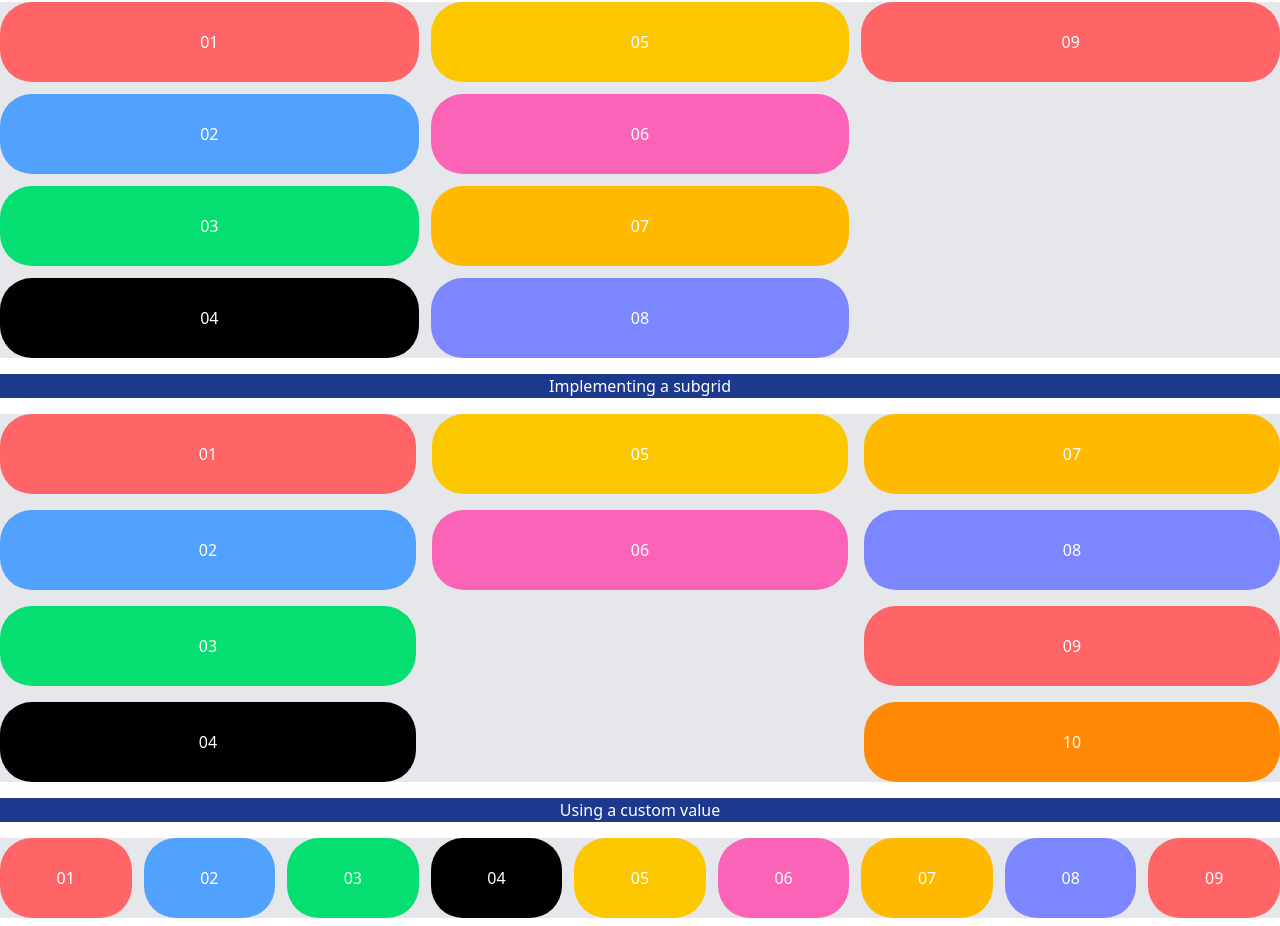
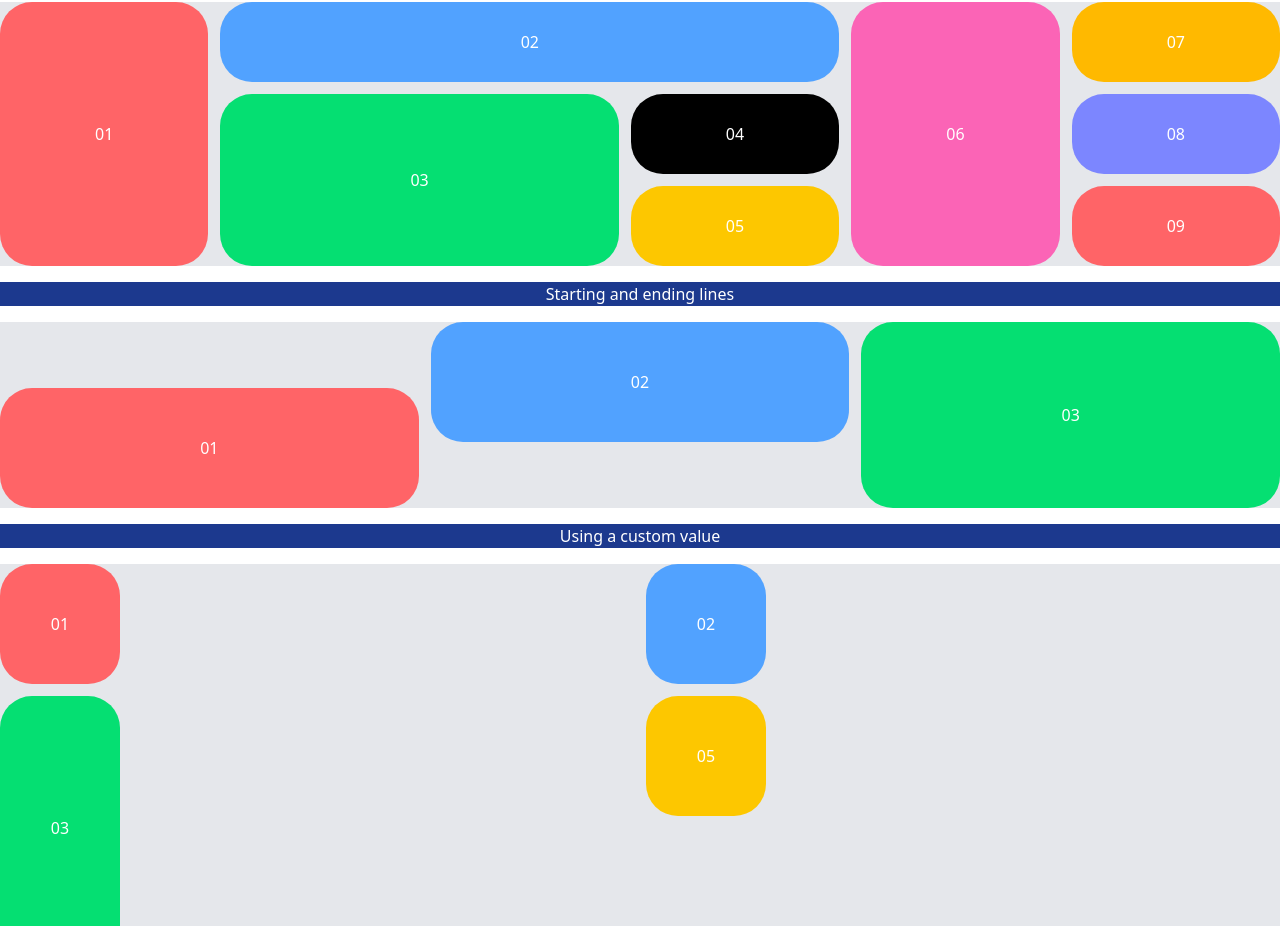
Before and after one commit to AmirTaki/tailwind-toturial-react-vite, a React (Vite) app: page / in a window 1280 px wide. Shown: the part 94-1020 px from the top of the page. Built offline with nearby package versions, Linux system fonts and the light colour scheme.

Commit message:
grid-row

```diff
--- a/src/App.jsx
+++ b/src/App.jsx
@@ -4,54 +4,38 @@ function App() {
   return (
 
     <>
-      <h1 className='bg-blue-900  text-white my-4 text-center'>grid-template-rows</h1>
-      <h1 className='bg-blue-900  text-white my-4 text-center'>Specifying the grid rows</h1>
+      <h1 className='bg-blue-900  text-white my-4 text-center'>grid-row</h1>
+      <h1 className='bg-blue-900  text-white my-4 text-center'>Spanning rows</h1>
 
 
-      <div className="bg-gray-200 grid grid-flow-col  grid-rows-4 gap-3  ">
-        <div className=" h-20  bg-red-400 rounded-4xl flex items-center justify-center text-white">01</div>
-        <div className=" h-20  bg-blue-400 rounded-4xl flex items-center justify-center text-white" >02</div>
-        <div className=" h-20  bg-green-400 rounded-4xl flex items-center justify-center text-white">03</div>
+      <div className="bg-gray-200 grid grid-flow-col  grid-rows-3 gap-3  ">
+        <div className=" row-span-3   bg-red-400 rounded-4xl flex items-center justify-center text-white">01</div>
+        <div className=" col-span-3 h-20  bg-blue-400 rounded-4xl flex items-center justify-center text-white" >02</div>
+        <div className=" col-span-2 row-span-2  bg-green-400 rounded-4xl flex items-center justify-center text-white">03</div>
         <div className=" h-20  bg-black rounded-4xl flex items-center justify-center text-white">04</div>
         <div className=" h-20  bg-yellow-400 rounded-4xl flex items-center justify-center text-white">05</div>
-        <div className=" h-20  bg-pink-400 rounded-4xl flex items-center justify-center text-white">06</div>
+        <div className=" row-span-3   bg-pink-400 rounded-4xl flex items-center justify-center text-white">06</div>
         <div className=" h-20  bg-amber-400 rounded-4xl flex items-center justify-center text-white">07</div>
         <div className=" h-20  bg-indigo-400 rounded-4xl flex items-center justify-center text-white">08</div>
         <div className=" h-20  bg-red-400 rounded-4xl flex items-center justify-center text-white">09</div>
       </div>
 
+      <h1 className='bg-blue-900  text-white my-4 text-center'>Starting and ending lines</h1>
 
-      <h1 className='bg-blue-900  text-white my-4 text-center'>Implementing a subgrid</h1>
-
-      <div className="bg-gray-200 grid grid-flow-col  grid-rows-4 gap-4  ">
-        <div className=" h-20  bg-red-400 rounded-4xl flex items-center justify-center text-white">01</div>
-        <div className=" h-20  bg-blue-400 rounded-4xl flex items-center justify-center text-white" >02</div>
-        <div className=" h-20  bg-green-400 rounded-4xl flex items-center justify-center text-white">03</div>
-        <div className=" h-20  bg-black rounded-4xl flex items-center justify-center text-white">04</div>
-        <div className=" h-20  bg-yellow-400 rounded-4xl flex items-center justify-center text-white">05</div>
-        <div className="row-span-3 grid grid-rows-subgrid gap-3 ">
-            <div className=" h-20  bg-pink-400 rounded-4xl flex items-center justify-center text-white">06</div>
-        </div>
-        <div className=" h-20  bg-amber-400 rounded-4xl flex items-center justify-center text-white">07</div>
-        <div className=" h-20  bg-indigo-400 rounded-4xl flex items-center justify-center text-white">08</div>
-        <div className=" h-20  bg-red-400 rounded-4xl flex items-center justify-center text-white">09</div>
-        <div className=" h-20  bg-orange-400 rounded-4xl flex items-center justify-center text-white">10</div>
+      <div className="bg-gray-200 grid grid-flow-col  grid-rows-3 gap-3  ">
+        <div className="row-start-2 row-span-2   bg-red-400 rounded-4xl flex items-center justify-center text-white">01</div>
+        <div className="row-start-1 row-end-3 h-30   bg-blue-400 rounded-4xl flex items-center justify-center text-white" >02</div>
+        <div className="row-start-1 row-end-4   bg-green-400 rounded-4xl flex items-center justify-center text-white">03</div>
       </div>
 
       <h1 className='bg-blue-900  text-white my-4 text-center'>Using a custom value</h1>
+      <div className="bg-gray-200 grid grid-cols-2  grid-rows-3 gap-3  ">
+        <div className="h-30 w-30  bg-red-400 rounded-4xl flex items-center justify-center text-white">01</div>
+        <div className="h-30 w-30  bg-blue-400 rounded-4xl flex items-center justify-center text-white" >02</div>
+        <div className=" w-30 row-[span_3_/_span_4]  bg-green-400 rounded-4xl flex items-center justify-center text-white">03</div>
+      <div className=" h-30 w-30  bg-yellow-400 rounded-4xl flex items-center justify-center text-white">05</div>
 
-      <div className="bg-gray-200 grid grid-flow-col grid-rows-[200px_minmax(900pxp, 1fr)_100px] gap-3  ">
-        <div className=" h-20  bg-red-400 rounded-4xl flex items-center justify-center text-white">01</div>
-        <div className=" h-20  bg-blue-400 rounded-4xl flex items-center justify-center text-white" >02</div>
-        <div className=" h-20  bg-green-400 rounded-4xl flex items-center justify-center text-white">03</div>
-        <div className=" h-20  bg-black rounded-4xl flex items-center justify-center text-white">04</div>
-        <div className=" h-20  bg-yellow-400 rounded-4xl flex items-center justify-center text-white">05</div>
-        <div className=" h-20  bg-pink-400 rounded-4xl flex items-center justify-center text-white">06</div>
-        <div className=" h-20  bg-amber-400 rounded-4xl flex items-center justify-center text-white">07</div>
-        <div className=" h-20  bg-indigo-400 rounded-4xl flex items-center justify-center text-white">08</div>
-        <div className=" h-20  bg-red-400 rounded-4xl flex items-center justify-center text-white">09</div>
       </div>
-
 
 
       <h1 className='bg-blue-900  text-white my-4 text-center'></h1>
```
